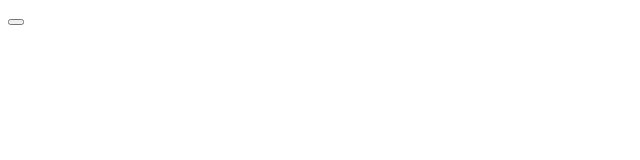
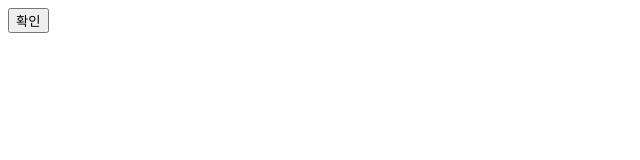
Before and after one commit to yiseo0/Task-Archive, a Next.js app: page /0612_01_usedidmounteffect in a window 1280 px wide. Shown: the top 160 px of the page, without its empty margins (0-640 px from the left). Built offline with nearby package versions, Linux system fonts and the light colour scheme.

Commit message:
버튼 내용 추가

```diff
--- a/src/pages/0612_01_usedidmounteffect/index.js
+++ b/src/pages/0612_01_usedidmounteffect/index.js
@@ -22,7 +22,7 @@ export default function index() {
 
   return (
     <>
-      <button onClick={() => setData((prev) => prev + 1)}></button>
+      <button onClick={() => setData((prev) => prev + 1)}>확인</button>
     </>
   );
 }
```
